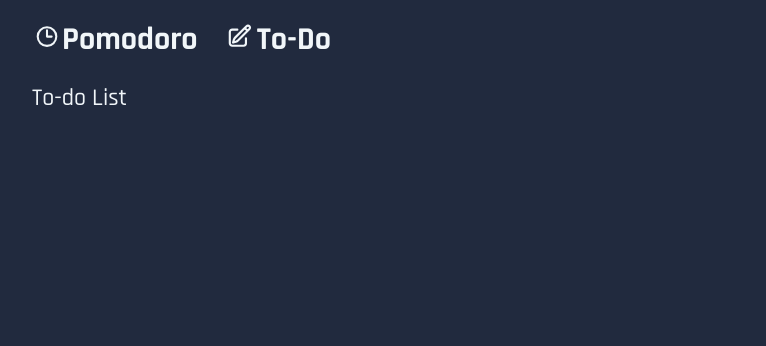
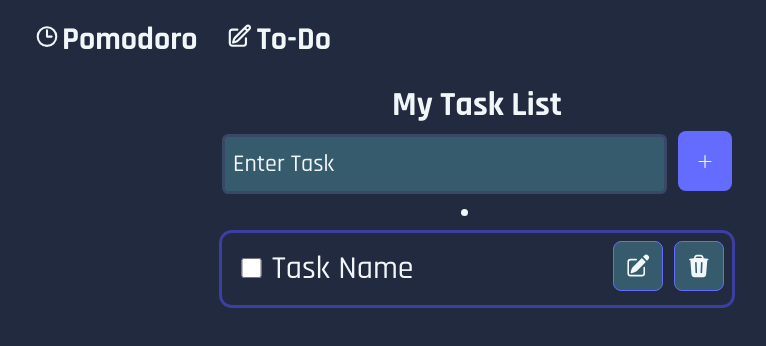
Before and after one commit to mangalisoQoshe/Pomodoro-Todo, a React (Vite) app: page /todo in a window 1280 px wide. Shown: the top 346 px of the page, without its empty margins (163-929 px from the left). Built offline with nearby package versions, Linux system fonts and the light colour scheme; a web font is replaced by a local one.

Commit message:
To-do css styles done

```diff
--- /dev/null
+++ b/src/components/TaskItem.jsx
@@ -0,0 +1,23 @@
+import styles from "./TaskItem.module.css";
+import { TrashIcon, PencilSquareIcon } from "@heroicons/react/24/solid";
+
+export default function TaskItem() {
+  return (
+    <li>
+      <div className={styles.task}>
+        <label htmlFor="" className={styles.label}>
+          <input type="checkbox" className={styles.checkbox}/>
+          Task Name
+        </label>
+        <div className={styles["btn-container"]}>
+          <button className={styles.btn}>
+            <PencilSquareIcon stroke="2" width={32} height={32} />
+          </button>
+          <button className={styles.btn}>
+            <TrashIcon stroke="2" width={32} height={32}/>
+          </button>
+        </div>
+      </div>
+    </li>
+  );
+}
--- /dev/null
+++ b/src/components/TaskItem.module.css
@@ -0,0 +1,46 @@
+.task {
+  border: solid;
+  border-width: 0.2rem;
+  border-color: rgba(67, 67, 185, 0.815);
+  border-radius: 0.8rem;
+  display: flex;
+  font-size: 2rem;
+  max-width: 58%;
+  margin-left: auto;
+  margin-right: auto;
+  padding: 0.5rem;
+}
+
+.btn-container {
+  margin-left: auto;
+}
+
+.checkbox {
+  width: 23px;
+  height: 20px;
+  margin: 0.6rem;
+  border: none;
+}
+
+.label {
+  margin-top: auto;
+  margin-bottom: auto;
+}
+
+.btn {
+  background-color: #3e6e81b7;
+  border-color: #646cff;
+  border-width: 0.1rem;
+  border-style: solid;
+  max-width: 50px;
+  height: 50px;
+  display: inline-flex;
+  place-items: center;
+  padding: 0.7rem;
+
+}
+
+.btn:hover {
+  border-color: #212a3e;
+
+}
--- a/src/components/ToDo.jsx
+++ b/src/components/ToDo.jsx
@@ -1,7 +1,36 @@
+import { PlusIcon } from "@heroicons/react/24/solid";
+import styles from "./ToDo.module.css"
+import { useState } from "react";
+import TaskItem from "./TaskItem";
 
 
 export default function ToDo() {
+  const [input, setInput] = useState("")
+
+const handleInputChange=(event)=>{
+  setInput(event.target.value)
+  console.log(input)
+}
   return (
-    <div><h1>To-do List</h1></div>
-  )
+    <div className={styles["form-container"]}>
+      <h1 className={styles.heading}> My Task List</h1>
+
+      <form >
+        <input
+        type="text"
+        placeholder="Enter Task"
+        value={input}
+        required
+        className={styles.input}
+        maxLength={60}
+        onChange={handleInputChange}
+        />
+
+        <button className={styles.submitBtn}>
+          <PlusIcon stroke="2" width={20} height={19} />
+        </button>
+      </form>
+      <TaskItem/>
+    </div>
+  );
 }
--- /dev/null
+++ b/src/components/ToDo.module.css
@@ -0,0 +1,56 @@
+.form-container {
+  text-align: center;
+}
+
+.heading {
+  font-weight: bold;
+  font-size: 34px;
+}
+.input {
+  width: 50%;
+  height: 60px;
+  border: none;
+  color: #f1f6f9;
+  background-color: #3e6e81b7;
+  border-radius: 0.4rem;
+  border-style: solid;
+  border-color: #394867;
+  padding: 0.5rem;
+}
+::placeholder {
+  /* Chrome, Firefox, Opera, Safari 10.1+ */
+  color: #f1f6f9;
+  opacity: 1; /* Firefox */
+}
+
+:-ms-input-placeholder {
+  /* Internet Explorer 10-11 */
+  color: #f1f6f9;
+}
+
+::-ms-input-placeholder {
+  /* Microsoft Edge */
+  color: #f1f6f9;
+}
+
+.input:focus {
+    outline: none;
+  }
+
+.input:focus-visible{
+  outline-style: solid;
+  outline-color: #9ba4b5;
+}
+
+.submitBtn {
+  background-color: #646cff;
+  max-width: 60px;
+  height: 60px;
+  display: inline-flex;
+  place-items: center;
+  padding: 1rem;
+}
+.submitBtn:hover{
+    border-width: 0.2rem;
+    border-color: #212a3e;
+}
```
Also changed, not shown: src/components/Button.jsx (deleted, +0 -72 lines).
